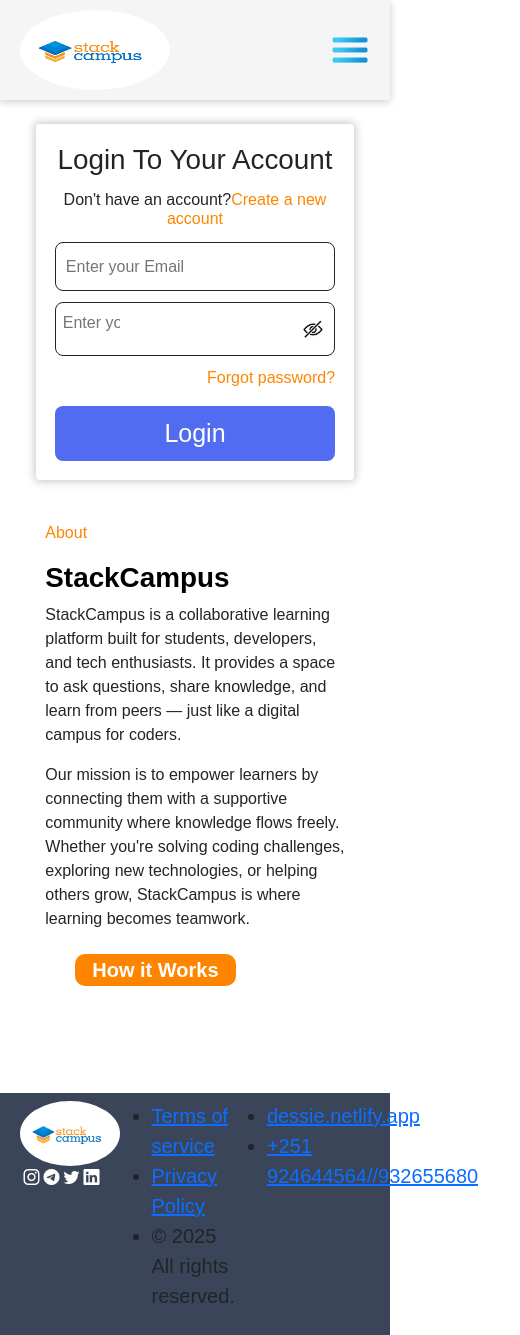
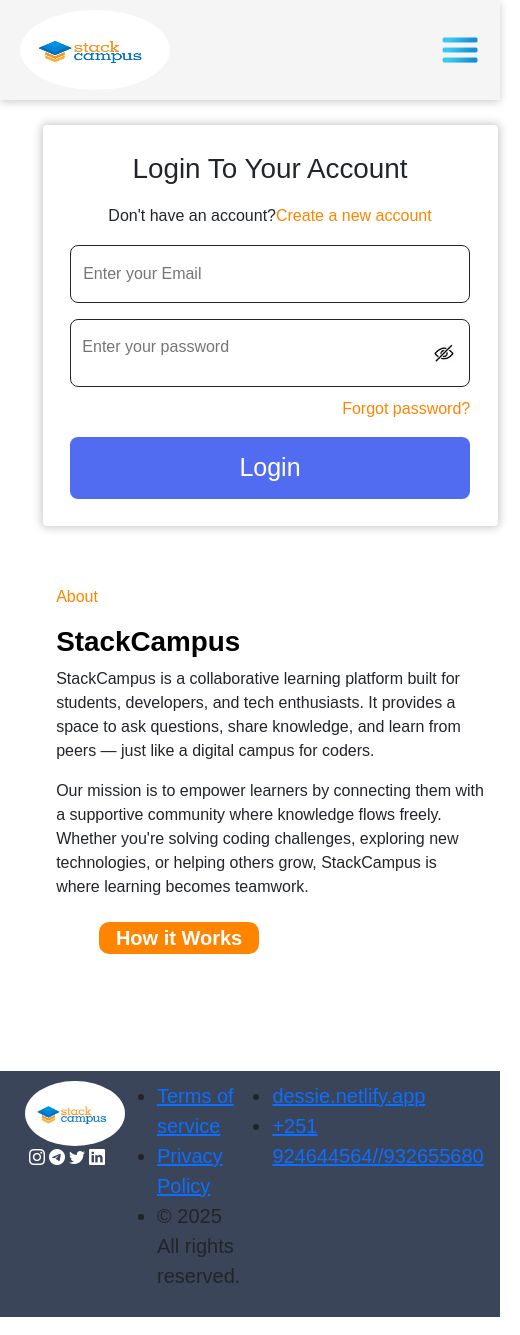
Before and after one commit to Desalegn-k/stackcampuas-fron, a React (Create React App) app: page /login in a window 390 px wide. Shown: the whole page, 520 px wide, since content can reach past the window. Built offline with nearby package versions, Linux system fonts and the light colour scheme; no server answers.

Commit message:
forget and reste pasword correction

```diff
--- a/src/componenets/Fottor.css
+++ b/src/componenets/Fottor.css
@@ -38,3 +38,8 @@
 
 
 }
+/* @media(max-width:800px){
+  .all{
+    width: 500px;
+    margin: 0 auto;
+  } */
--- a/src/componenets/Fottor.jsx
+++ b/src/componenets/Fottor.jsx
@@ -4,7 +4,7 @@
 
 export default function Layout() {
   return (
-    <div>
+    <div className="all">
       {/* Footer */}
 
       <footer className="app-footer">
--- a/src/pages/ForgotPassword.jsx
+++ b/src/pages/ForgotPassword.jsx
@@ -10,7 +10,7 @@
      e.preventDefault();
      try {
        const res = await axios.post(
-         "http://localhost:5300/api/users/forgot-password",
+         "https://stackcapus-desalegn.onrender.com/api/users/forgot-password",
          { email }
        );
        setMessage(res.data.msg);
--- a/src/pages/Header.jsx
+++ b/src/pages/Header.jsx
@@ -37,7 +37,7 @@
   }
 
   return (
-    <>
+    <div className="all">
       <header className="app-header">
         <Link to="#">
           <img src="/stack.png" alt="StackCampus" className="logo" />
@@ -142,6 +142,6 @@
           )}
         </div>
       )}
-    </>
+    </div>
   );
 }
--- a/src/pages/Home.jsx
+++ b/src/pages/Home.jsx
@@ -23,14 +23,14 @@
   }, []);
 
   return (
-    <div>
+    <div className="all">
       {/* <Header/> */}
       <div className="video-container">
         <video autoPlay muted loop id="bg-video">
           <source src="/video-2.mp4" type="video/mp4" />
         </video>
         <div className="video-overlay">
-          <h1 className="typing">Welcome Back  To Stackcampus!</h1>
+          <h1 className="typing">Welcome Back To Stackcampus!</h1>
         </div>
         <div className="box-containers">
           <div className="morethan-q">
@@ -39,7 +39,7 @@
           </div>
           <div className="morethan-q">
             90% <br />
-            Questions Answered/Week
+            <p className="test">Questions Answered/Week</p>
           </div>
           <div className="morethan-q">
             1000+ <br />
@@ -47,6 +47,7 @@
           </div>
         </div>
       </div>
+
 
       <div className="questions-section">
         <div className="ask-all">
--- a/src/pages/Login.jsx
+++ b/src/pages/Login.jsx
@@ -89,7 +89,7 @@
   }
 
   return (
-    <>
+    <div className="all">
       {/* <Header/> */}
       <section className="whole-co">
         <section className="login-container">
@@ -199,6 +199,6 @@
           </p>
         </section>
       </section>
-    </>
+    </div>
   );
 }
--- a/src/pages/ResetPassword.jsx
+++ b/src/pages/ResetPassword.jsx
@@ -11,7 +11,7 @@
      e.preventDefault();
      try {
        const res = await axios.post(
-         `http://localhost:5300/api/users/reset-password/${token}`,
+         `https://stackcapus-desalegn.onrender.com/api/users/reset-password/${token}`,
          { password }
        );
        setMessage(res.data.msg);
--- a/src/pages/css/Home.css
+++ b/src/pages/css/Home.css
@@ -226,18 +226,20 @@
   cursor: pointer;
   transition: all 0.3s ease; /* smooth transition */
   box-shadow: 0 4px 15px rgba(0,0,0,0.2); /* subtle shadow */
+  z-index: 10;
 }
 .morethan-q:hover {
-  transform: translateY(-5px) scale(1.05);
-  box-shadow: 0 8px 25px rgba(0,0,0,0.3);
-  background: linear-gradient(135deg, #ff6a00, #ee0979) !important;
-  color: white; /* keep text readable */
-}
+      transform: translateY(-5px) scale(1.05);
+      box-shadow: 0 8px 25px rgba(0,0,0,0.3);
+      background: linear-gradient(135deg, #ff6a00, green);
+
+    }
 
 
 
 
 @media(max-width:800px){
+
   .asklink{
     display: block;
   }
@@ -311,4 +313,11 @@
 .video-overlay h1{
   margin-top: 7%;
 }
+.all{
+    width: 500px;
+
+    margin: 0 auto !important;
+
+
+  }
 }
```
